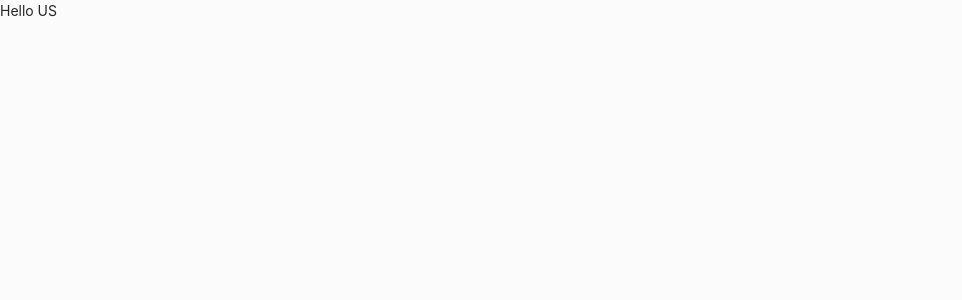
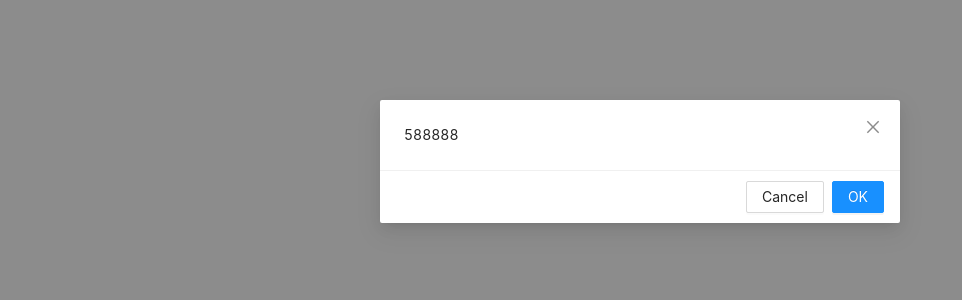
Before and after one commit to Inregist/susc, a React (Create React App) app in the folder office/: page /update-case in a window 1280 px wide. Shown: the top 300 px of the page, without its empty margins (0-962 px from the left). Built offline with nearby package versions, Linux system fonts and the light colour scheme.

Commit message:
fix navbar updatecase, path

```diff
--- a/office/src/App.tsx
+++ b/office/src/App.tsx
@@ -13,8 +13,8 @@ function App() {
     <div>
       <Router>
         <Switch>
-          <Route exact path="/Login" component={LogIn} />
-          <Route exact path="/UpdateCase" component={UpdateCase} />
+          <Route exact path="/login" component={LogIn} />
+          <Route exact path="/update-case" component={UpdateCase} />
           <Route path="/" component={Main} />
         </Switch>
       </Router>
--- a/office/src/components/Navbar.tsx
+++ b/office/src/components/Navbar.tsx
@@ -1,14 +1,12 @@
 import React from "react";
 
-const Navbar = ({name}) => {
-  return <div className="w-full bg-blue-900 text-white text-xl h-16 flex items-center justify-between p-4">
-    <div className="ml-5">
-      {name}
+const Navbar = ({ title, name }) => {
+  return (
+    <div className="w-full bg-blue-900 text-white text-xl h-16 flex items-center justify-between p-4">
+      <div className="ml-5">{title}</div>
+      <div className="mr-10 ">{name}</div>
     </div>
-    <div className="mr-10 ">
-      นายทำงาน หนักมาก
-    </div>
-  </div>;
+  );
 };
 
 export default Navbar;
--- a/office/src/pages/UpdateCase.tsx
+++ b/office/src/pages/UpdateCase.tsx
@@ -1,14 +1,13 @@
 import React from "react";
-import Navbar from "../components/Navbar";
-import { Modal, Button } from 'antd';
+import { Modal } from "antd";
 
 const UpdateCase = () => {
-    return(
-        <div >
-            <Navbar name="ระบบจัดการข้อมูล"/>
-        </div>
-    );
-
+  return (
+    <Modal visible={true}>
+        588888
+    </Modal>
+  );
 };
 
+
 export default UpdateCase;
```
